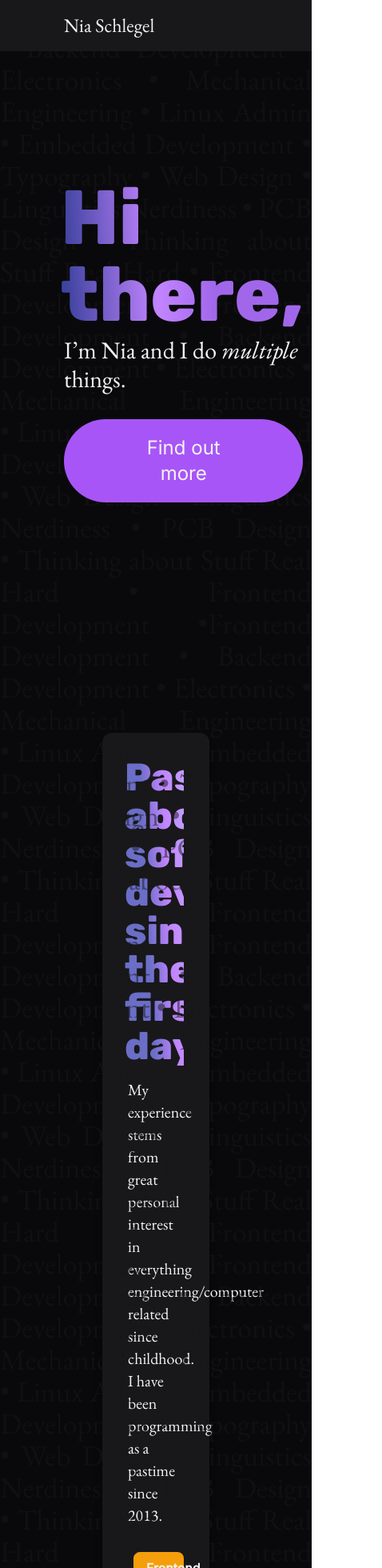
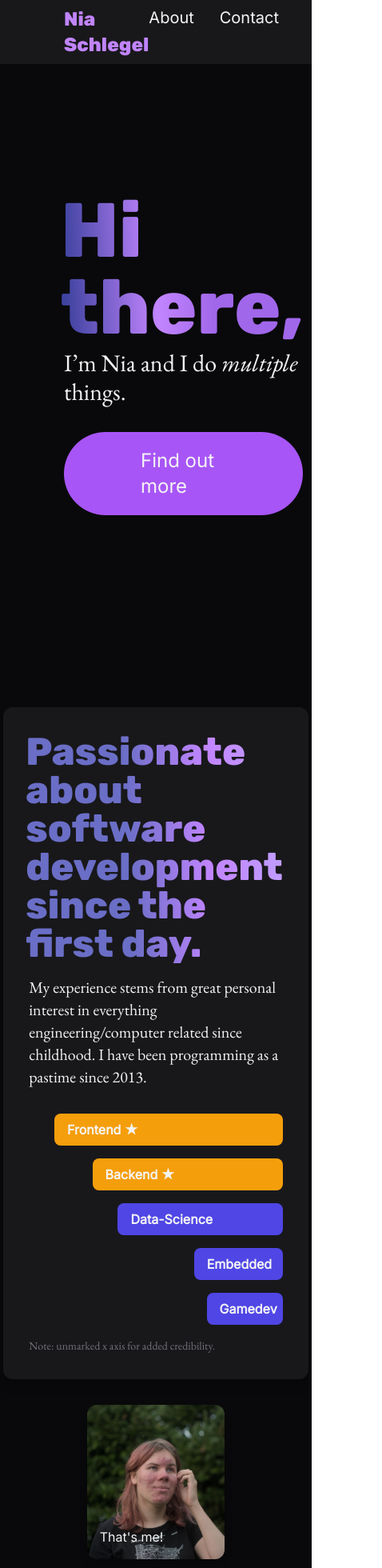
Before and after one commit to 3nt3/3nt3.de-rewrite, a SvelteKit app: page / in a window 390 px wide. Shown: the top 1960 px of the page at 80% size, 478 px wide, since content can reach past the window. Built offline with nearby package versions, Linux system fonts and the light colour scheme.

Commit message:
feat: make it more responsive

```diff
--- a/src/routes/+page.svelte
+++ b/src/routes/+page.svelte
@@ -1,9 +1,17 @@
-<nav class="sticky top-0 w-screen flex bg-zinc-900 h-16 z-30 lg:px-40 px-20 items-center font-serif text-2xl text-zinc-100">
-  <ul>
-    <li>Nia Schlegel</li>
+<nav
+  class="sticky top-0 w-screen flex bg-zinc-900 h-20 z-30 lg:px-40 px-20 items-center text-xl text-zinc-100"
+>
+  <ul class="flex justify-between w-full">
+    <li class="font-display text-purple-400 text-2xl"><a href="/">Nia Schlegel</a></li>
+    <ul class="flex gap-8">
+      <li class=""><a href="#about">About</a></li>
+      <li class=""><a href="/">Contact</a></li>
+    </ul>
   </ul>
 </nav>
-<main class="flex lg:h-screen items-center justify-center bg-zinc-950 lg:p-40 px-20 py-40">
+<main
+  class="flex lg:h-screen items-center justify-center bg-zinc-950 lg:p-40 px-20 py-40"
+>
   <div class="flex h-full lg:items-center justify-between w-full z-10">
     <div class="flex flex-col justify-start flex-1 lg:-mr-40">
       <h1
@@ -35,11 +43,12 @@
         </span> things.
       </h2>
 
-      <button
-        class="text-zinc-100 mt-8 mr-auto bg-purple-500 px-24 py-5 text-2xl rounded-full hover:shadow-[0px_0px_30px_0px_rgba(161,103,234,0.60)] transition-shadow"
+      <a
+        class="block text-zinc-100 mt-8 mr-auto bg-purple-500 px-24 py-5 text-2xl rounded-full hover:shadow-[0px_0px_30px_0px_rgba(161,103,234,0.60)] transition-shadow"
+        href="#about"
       >
         Find out more
-      </button>
+      </a>
     </div>
     <img
       class="object-scale-down w-[80%] lg:block hidden -z110 flex-initial"
@@ -47,31 +56,33 @@
       alt="Hero displaying a couple of projects."
     />
   </div>
-  <div
-    class="text-zinc-900 opacity-50 absolute left-0 top-0 lg:text-6xl text-4xl font-serif text-justify overflow-clip lg:h-full w-screen select-none"
-  >
-    {#each Array(20) as _}
-      Frontend Development &bull;&nbsp;Backend Development &bull; Electronics
-      &bull; Mechanical Engineering &bull;&nbsp;Linux Admin &bull; Embedded
-      Development &bull; Typography &bull;&nbsp;Web Design &bull; Linguistics
-      Nerdiness &bull; PCB Design &bull;&nbsp;Thinking about Stuff Real Hard
-      &bull; Frontend Development &bull;
-    {/each}
-  </div>
+  <!-- <div -->
+  <!--   class="text-zinc-900 opacity-50 absolute left-0 top-0 lg:text-6xl text-4xl font-serif text-justify overflow-clip lg:h-full w-screen select-none z-0 h-[120%]" -->
+  <!-- > -->
+  <!--   {#each Array(20) as _} -->
+  <!--     Frontend Development &bull;&nbsp;Backend Development &bull; Electronics -->
+  <!--     &bull; Mechanical Engineering &bull;&nbsp;Linux Admin &bull; Embedded -->
+  <!--     Development &bull; Typography &bull;&nbsp;Web Design &bull; Linguistics -->
+  <!--     Nerdiness &bull; PCB Design &bull;&nbsp;Thinking about Stuff Real Hard -->
+  <!--     &bull; Frontend Development &bull; -->
+  <!--   {/each} -->
+  <!-- </div> -->
 </main>
-<section class="bg-zinc-950 text-zinc-100 p-32">
-  <div class="flex lg:flex-row flex-col-reverse gap-16">
+<section class="bg-zinc-950 text-zinc-100 lg:p-40 p-20 z-10" id="about">
+  <div class="flex lg:flex-row flex-col-reverse lg:gap-16 gap-8 items-center lg:items-stretch">
     <div
-      class="w-2/6 rounded-xl hover:shadow-zinc-800 shadow-lg transition-shadow relative"
-      >
-    <img
-      src="/portrait.jpg"
-      alt="Portrait of myself"
-      class="rounded-xl h-full"
-    />
-    <span class="absolute bottom-4 ml-4 z-10">That's me!</span>
+      class="lg:w-2/6 w-3/4 rounded-xl hover:shadow-zinc-800 shadow-lg transition-shadow relative "
+    >
+      <img
+        src="/portrait.jpg"
+        alt="Portrait of myself"
+        class="rounded-xl h-full object-cover "
+      />
+      <span class="absolute bottom-4 ml-4 z-10">That's me!</span>
     </div>
-    <section class="flex-1 flex flex-col gap-4 bg-zinc-900 p-8 rounded-xl hover:shadow-zinc-800 shadow-lg transition-shadow">
+    <section
+      class="flex-1 flex flex-col gap-4 bg-zinc-900 p-8 rounded-xl hover:shadow-zinc-800 shadow-lg transition-shadow "
+    >
       <h1
         class="font-display text-5xl -ml-1 bg-clip-text text-transparent bg-display-gradient-lighter"
       >
@@ -83,13 +94,25 @@
         a pastime since 2013.
       </p>
       <div class="flex flex-col gap-4 w-full items-end mt-4">
-        <div class="w-[90%] font-bold bg-amber-500 px-4 py-2 rounded-lg">Frontend ★</div>
-        <div class="w-[75%] font-bold bg-amber-500 px-4 py-2 rounded-lg">Backend ★</div>
-        <div class="w-[65%] font-bold bg-indigo-600 px-4 py-2 rounded-lg">Data-Science</div>
-        <div class="w-[35%] font-bold bg-indigo-600 px-4 py-2 rounded-lg">Embedded</div>
-        <div class="w-[30%] font-bold bg-indigo-600 px-4 py-2 rounded-lg">Gamedev</div>
+        <div class="w-[90%] font-bold bg-amber-500 px-4 py-2 rounded-lg">
+          Frontend ★
+        </div>
+        <div class="w-[75%] font-bold bg-amber-500 px-4 py-2 rounded-lg">
+          Backend ★
+        </div>
+        <div class="w-[65%] font-bold bg-indigo-600 px-4 py-2 rounded-lg">
+          Data-Science
+        </div>
+        <div class="w-[35%] font-bold bg-indigo-600 px-4 py-2 rounded-lg">
+          Embedded
+        </div>
+        <div class="w-[30%] font-bold bg-indigo-600 px-4 py-2 rounded-lg">
+          Gamedev
+        </div>
       </div>
-      <p class="font-serif text-sm text-zinc-500">Note: unmarked x axis for added credibility.</p>
+      <p class="font-serif text-sm text-zinc-500">
+        Note: unmarked x axis for added credibility.
+      </p>
     </section>
   </div>
 </section>
```
